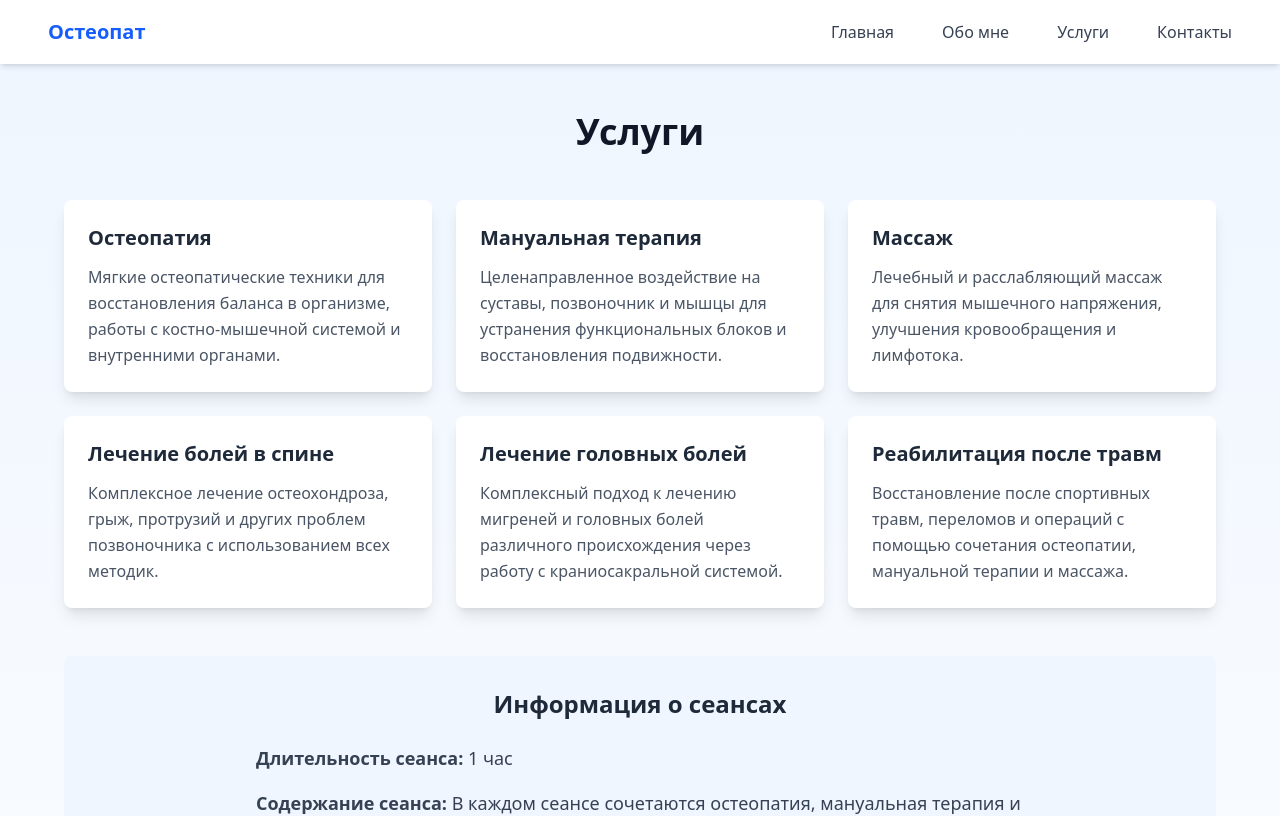
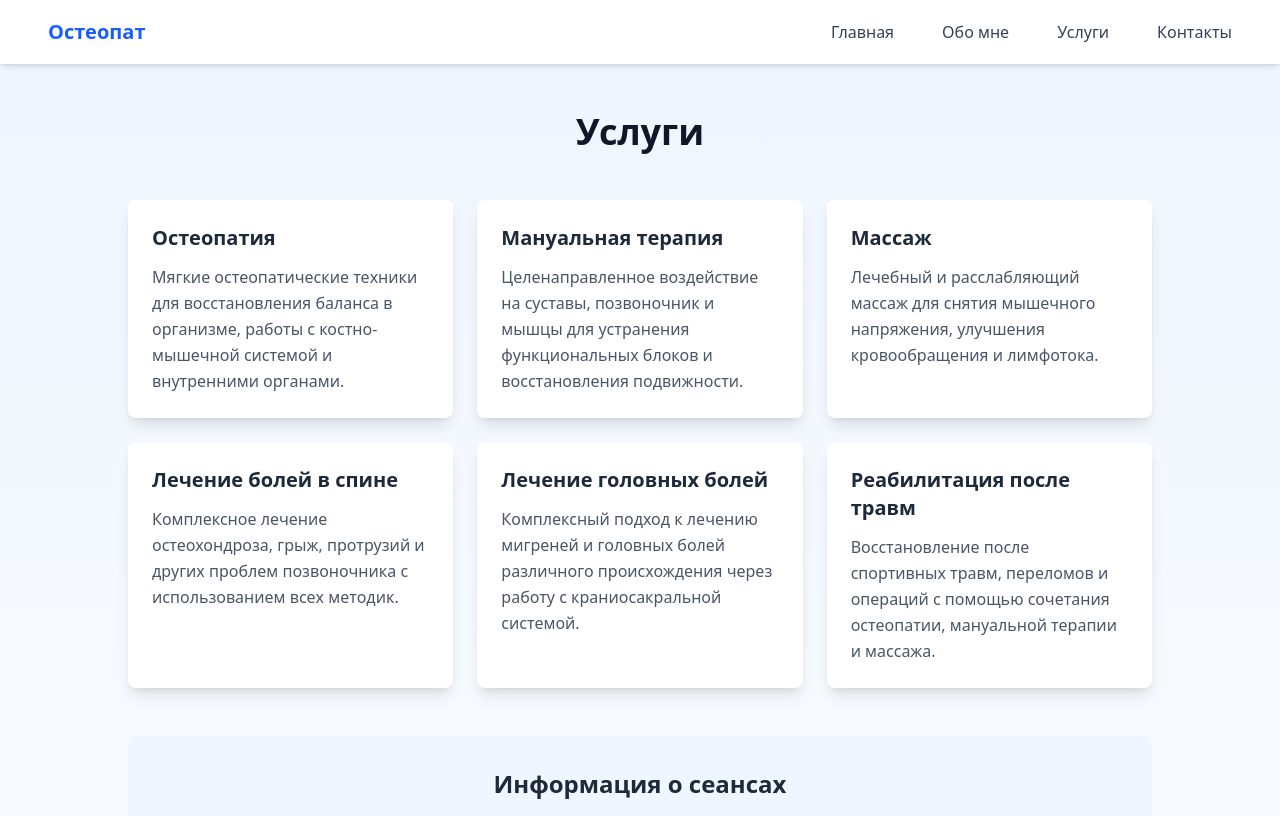
Before and after one commit to butch888/osteopat, a Next.js app: page /services in a window 1280 px wide. Shown: the top 816 px of the page. Built offline with nearby package versions, Linux system fonts and the light colour scheme.

Commit message:
fix style

```diff
--- a/app/page.tsx
+++ b/app/page.tsx
@@ -3,7 +3,7 @@
 export default function Home() {
   return (
     <div className="min-h-screen bg-gradient-to-b from-blue-50 to-white">
-      <div className="max-w-7xl mx-auto px-4 sm:px-6 lg:px-8 py-8 sm:py-12 lg:py-16">
+      <div className="max-w-5xl mx-auto px-4 sm:px-6 lg:px-8 py-8 sm:py-12 lg:py-16">
         <div className="text-center mb-8 sm:mb-12 lg:mb-16">
           <h1 className="text-3xl sm:text-4xl lg:text-5xl font-bold text-gray-900 mb-4 sm:mb-6">
             Добро пожаловать
--- a/app/services/page.tsx
+++ b/app/services/page.tsx
@@ -30,7 +30,7 @@
 
   return (
     <div className="min-h-screen bg-gradient-to-b from-blue-50 to-white py-8 sm:py-12 px-4 sm:px-6 lg:px-8">
-      <div className="max-w-6xl mx-auto">
+      <div className="max-w-5xl mx-auto">
         <h1 className="text-3xl sm:text-4xl font-bold text-gray-900 mb-8 sm:mb-12 text-center">
           Услуги
         </h1>
```
